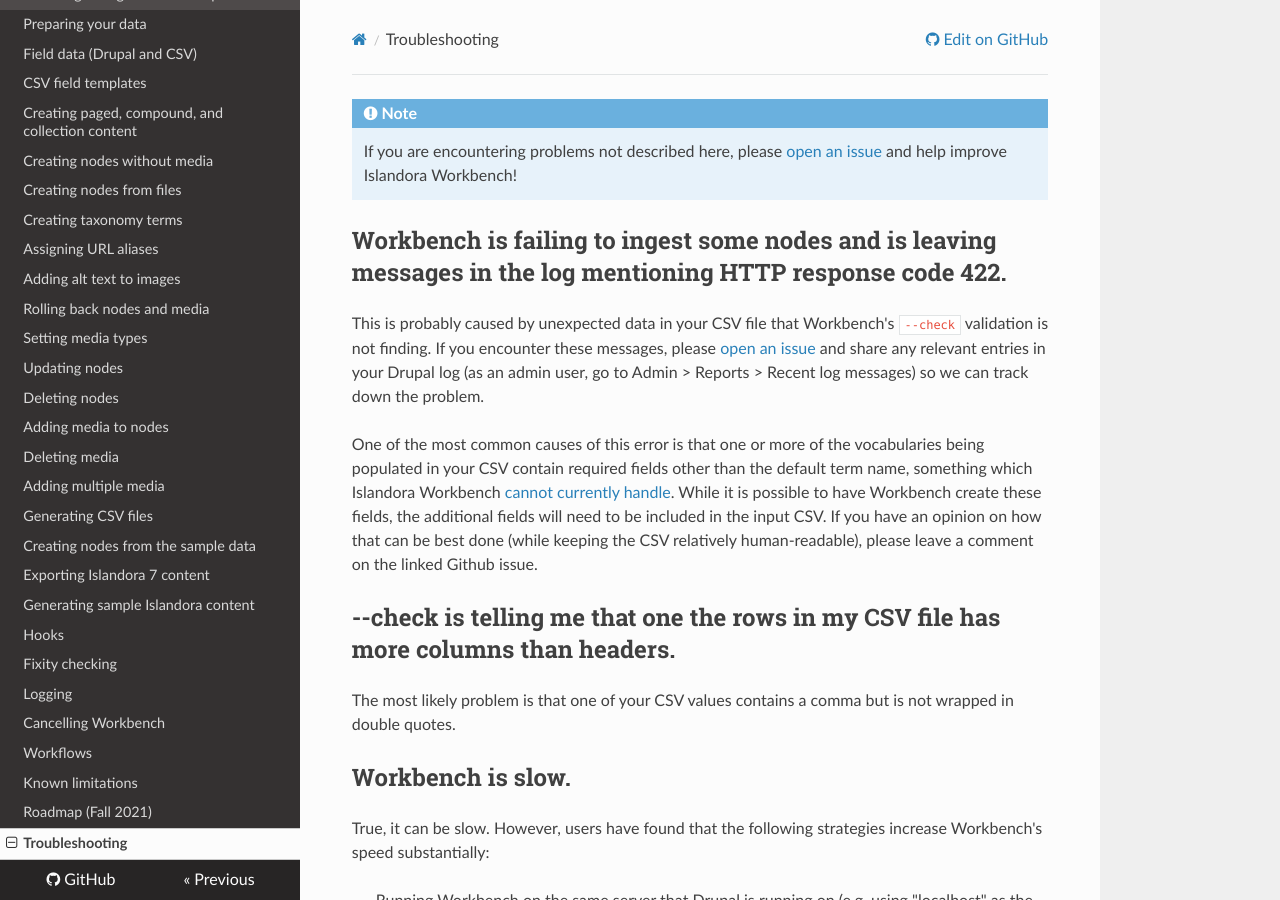
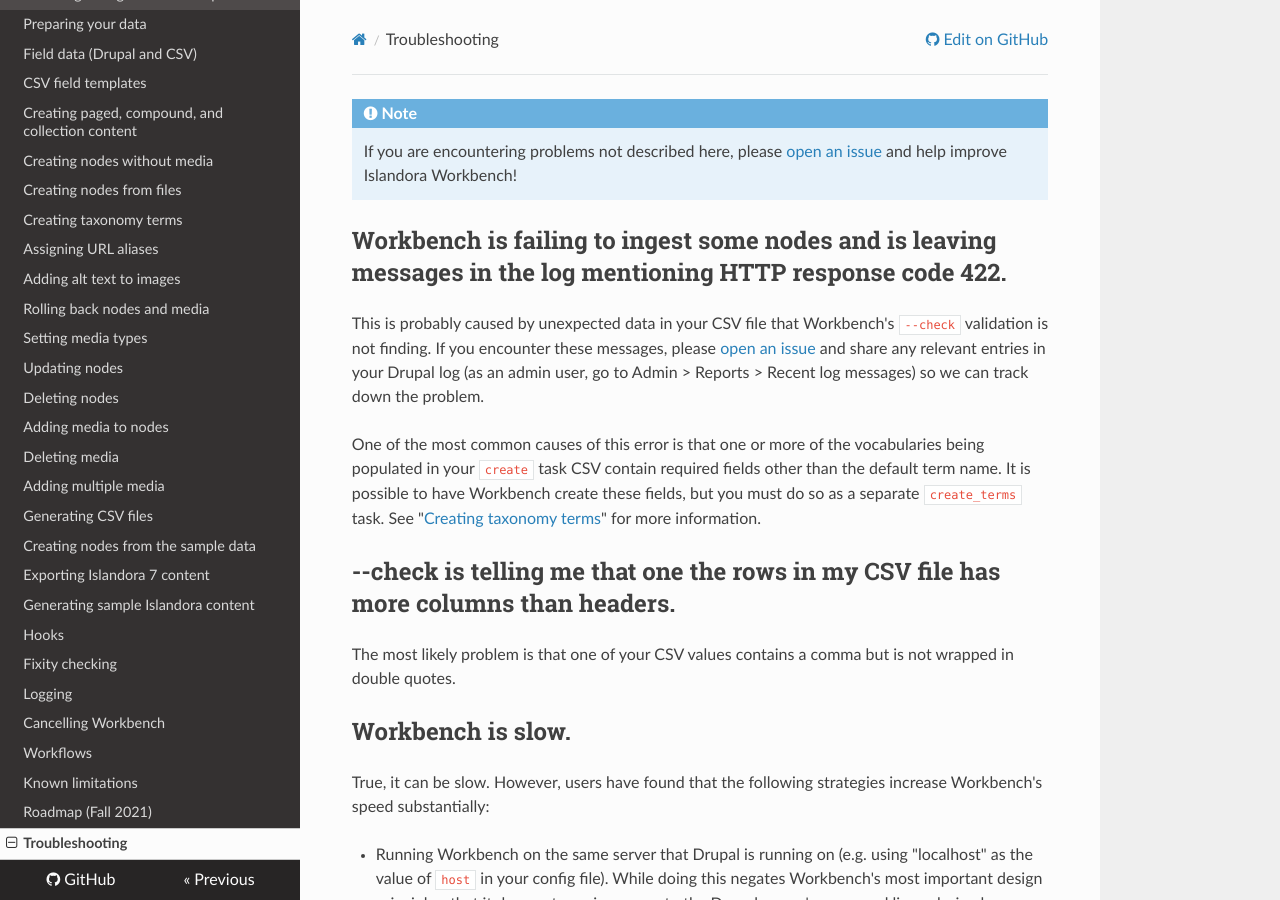
Before and after one commit to mjordan/islandora_workbench_docs, an MkDocs documentation site: the page built from docs/troubleshooting.md, in a window 1280 px wide and 900 px high. Built offline with MkDocs 1.6.1, drawn with Linux system fonts in a browser that asks for light colours; nearby versions of some CDN libraries; old or Windows-style settings are respelled for this version of MkDocs.

Commit message:
Update troubleshooting.md

```diff
--- a/docs/troubleshooting.md
+++ b/docs/troubleshooting.md
@@ -6,7 +6,7 @@
 
 This is probably caused by unexpected data in your CSV file that Workbench's `--check` validation is not finding. If you encounter these messages, please [open an issue](https://github.com/mjordan/islandora_workbench/issues) and share any relevant entries in your Drupal log (as an admin user, go to Admin > Reports > Recent log messages) so we can track down the problem.
 
-One of the most common causes of this error is that one or more of the vocabularies being populated in your CSV contain required fields other than the default term name, something which Islandora Workbench [cannot currently handle](https://github.com/mjordan/islandora_workbench/issues/111). While it is possible to have Workbench create these fields, the additional fields will need to be included in the input CSV. If you have an opinion on how that can be best done (while keeping the CSV relatively human-readable), please leave a comment on the linked Github issue.
+One of the most common causes of this error is that one or more of the vocabularies being populated in your `create` task CSV contain required fields other than the default term name. It is possible to have Workbench create these fields, but you must do so as a separate `create_terms` task. See "[Creating taxonomy terms](/islandora_workbench_docs/creating_taxonomy_terms)" for more information.
 
 ## --check is telling me that one the rows in my CSV file has more columns than headers.
 
```
